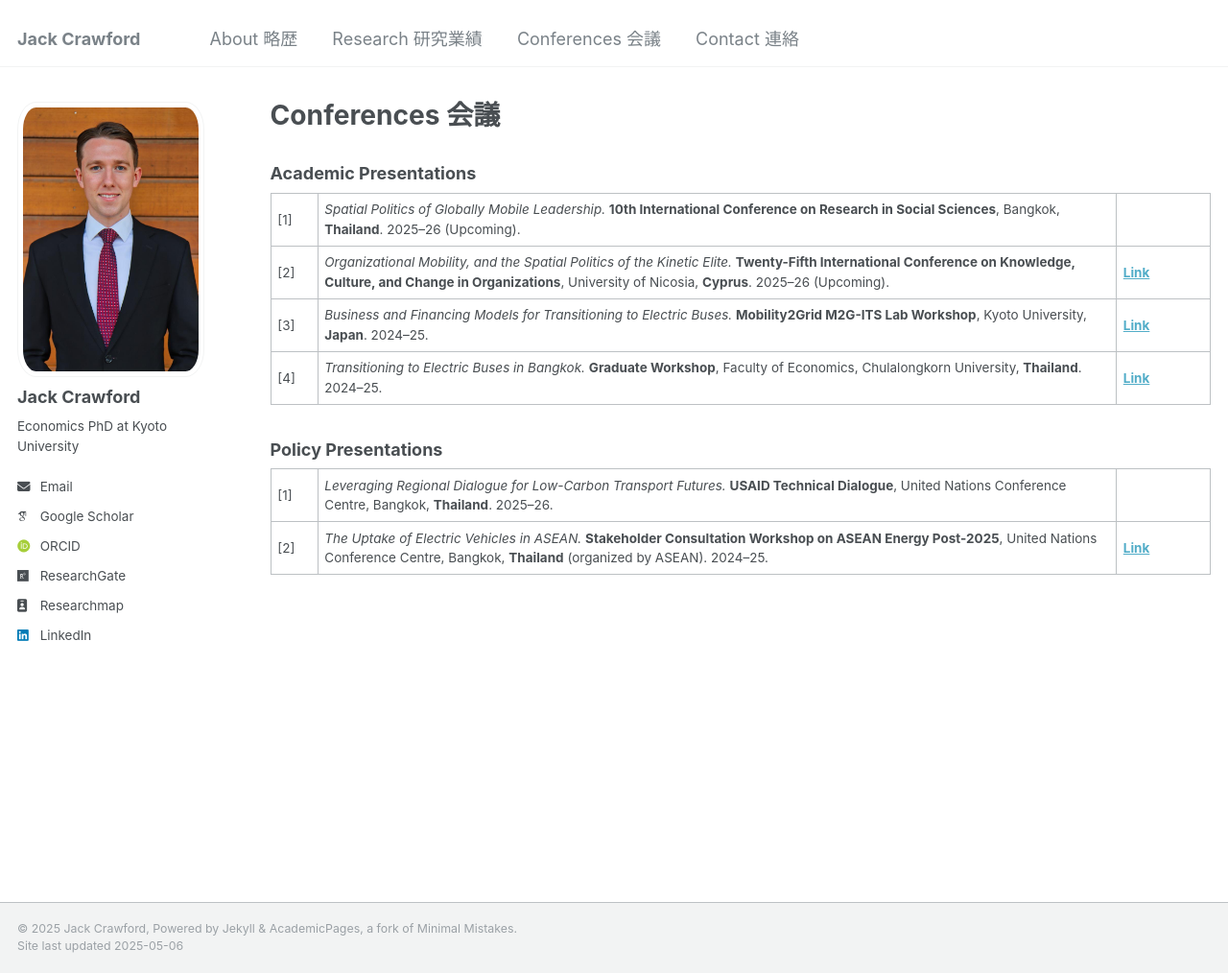
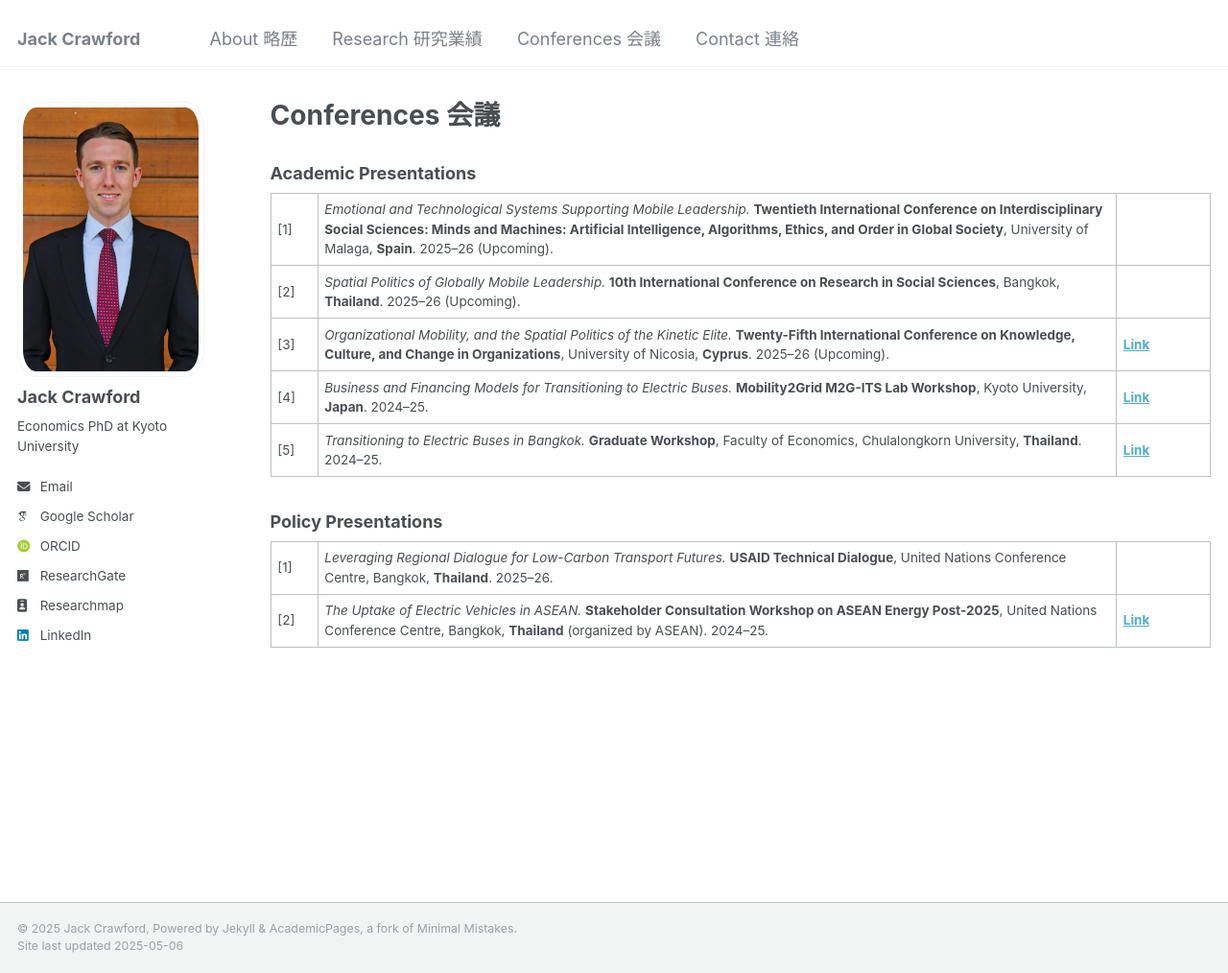
Before and after one commit to jackgcrawford/jackcrawford, a Jekyll site: the page built from _pages/talks.html, in a window 1280 px wide and 1014 px high. Shown: the whole window at 96% size. Built offline with Jekyll 4.4.1, drawn with Linux system fonts in a browser that asks for light colours; some web fonts are replaced.

Commit message:
Update talks.html

```diff
--- a/_pages/talks.html
+++ b/_pages/talks.html
@@ -14,6 +14,16 @@ author_profile: true
     <tr>
       <td width="5%">[1]</td>
       <td width="85%">
+        <em>Emotional and Technological Systems Supporting Mobile Leadership.</em>
+        <strong>Twentieth International Conference on Interdisciplinary Social Sciences: Minds and Machines: Artificial Intelligence, Algorithms,
+Ethics, and Order in Global Society</strong>, University of Malaga, <strong>Spain</strong>. 2025–26 (Upcoming).
+      </td>
+      <td width="10%"></td>
+    </tr>
+
+    <tr>
+      <td width="5%">[2]</td>
+      <td width="85%">
         <em>Spatial Politics of Globally Mobile Leadership.</em>
         <strong>10th International Conference on Research in Social Sciences</strong>, Bangkok, <strong>Thailand</strong>. 2025–26 (Upcoming).
       </td>
@@ -21,7 +31,7 @@ author_profile: true
     </tr>
 
     <tr>
-      <td width="5%">[2]</td>
+      <td width="5%">[3]</td>
       <td width="85%">
         <em>Organizational Mobility, and the Spatial Politics of the Kinetic Elite.</em>
         <strong>Twenty-Fifth International Conference on Knowledge, Culture, and Change in Organizations</strong>, University of Nicosia, <strong>Cyprus</strong>. 2025–26 (Upcoming).
@@ -32,7 +42,7 @@ author_profile: true
     </tr>
 
     <tr>
-      <td width="5%">[3]</td>
+      <td width="5%">[4]</td>
       <td width="85%">
         <em>Business and Financing Models for Transitioning to Electric Buses.</em>
         <strong>Mobility2Grid M2G-ITS Lab Workshop</strong>, Kyoto University, <strong>Japan</strong>. 2024–25.
@@ -43,7 +53,7 @@ author_profile: true
     </tr>
 
     <tr>
-      <td width="5%">[4]</td>
+      <td width="5%">[5]</td>
       <td width="85%">
         <em>Transitioning to Electric Buses in Bangkok.</em>
         <strong>Graduate Workshop</strong>, Faculty of Economics, Chulalongkorn University, <strong>Thailand</strong>. 2024–25.
```
